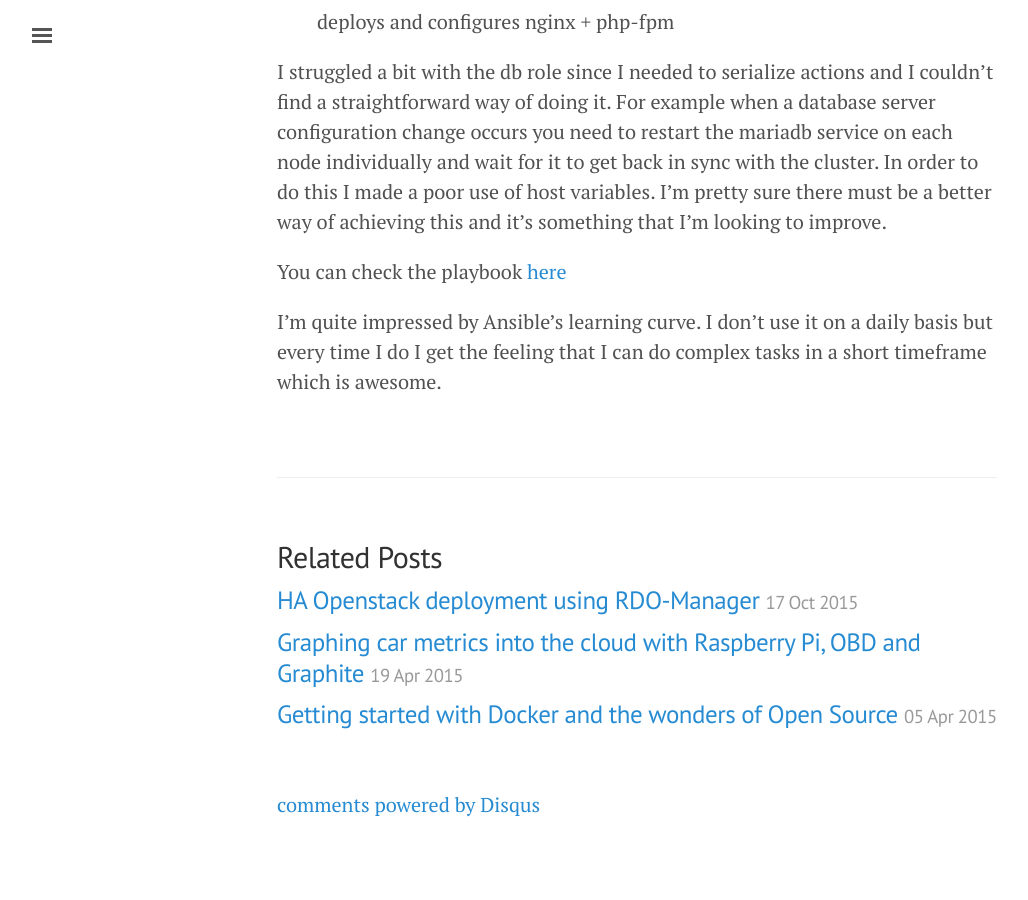
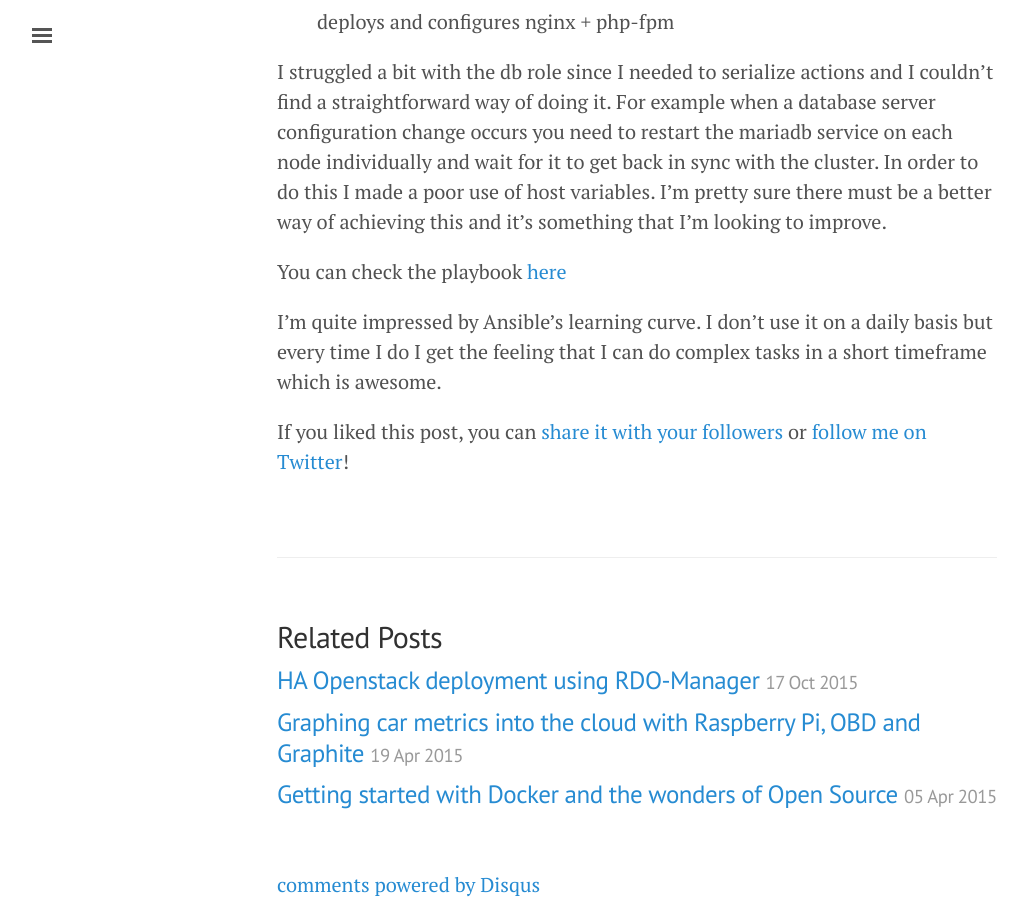
Before and after one commit to mcornea/mcornea.github.io, a Jekyll site: the page built from _posts/2016-03-26-ansible-lemp-ha-cluster.markdown, in a window 1280 px wide and 900 px high, scrolled down 3630 px. Shown: the whole window, without its empty margins (3-1031 px from the left). Built offline with Jekyll 4.4.1, drawn with Linux system fonts in a browser that asks for light colours; comment, search, counter and statistics services are not loaded; before the commit the page ends 4450 px from its top, so only the background shows below that.

Commit message:
added twitter follow me tag

```diff
--- /dev/null
+++ b/_includes/twitter_plug.html
@@ -0,0 +1,7 @@
+If you liked this post, you can
+<a href="https://twitter.com/intent/tweet?url={{ site.url }}{{ page.url }}&text={{ page.title }}&via=remoteur"
+   target="_blank">
+  share it with your followers</a>
+or
+<a href="https://twitter.com/remoteur">
+  follow me on Twitter</a>!
--- a/_posts/2016-03-26-ansible-lemp-ha-cluster.markdown
+++ b/_posts/2016-03-26-ansible-lemp-ha-cluster.markdown
@@ -89,3 +89,5 @@
 You can check the playbook <a href="https://github.com/remoteur/infra.remote-lab.net/tree/master/lemp-ha-cluster" target="_blank">here</a>
 
 I'm quite impressed by Ansible's learning curve. I don't use it on a daily basis but every time I do I get the feeling that I can do complex tasks in a short timeframe which is awesome.
+
+{% include twitter_plug.html %}
```
